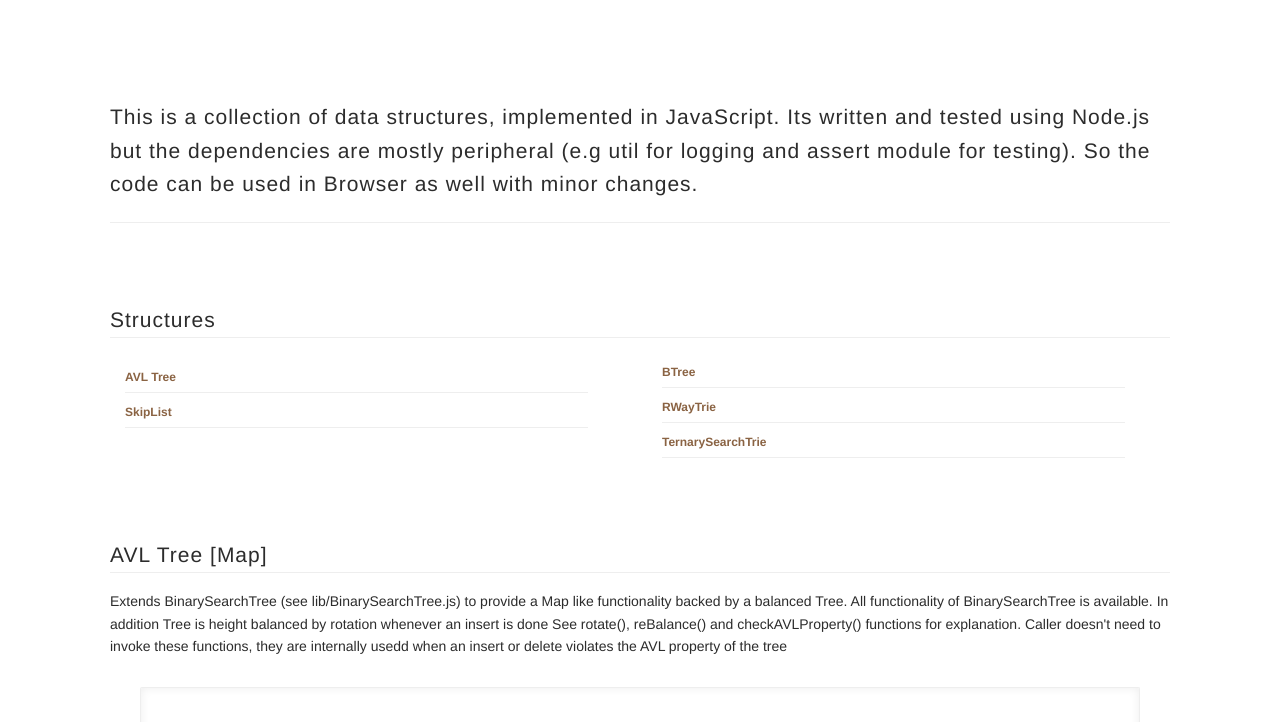
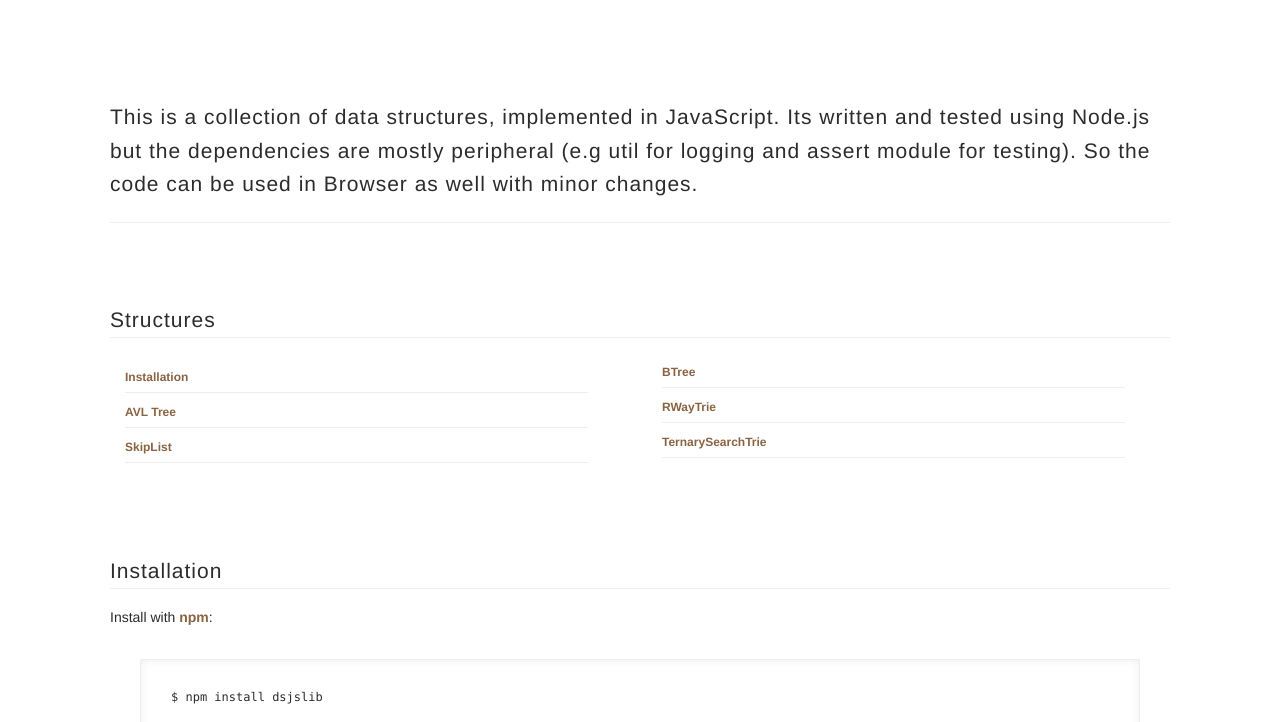
Before and after one commit to monmohan/dsjslib, a website: page index.html in a window 1280 px wide. Shown: the part 230-952 px from the top of the page. Drawn offline with Linux system fonts and the light colour scheme.

Commit message:
Update index.html

```diff
--- a/index.html
+++ b/index.html
@@ -14,12 +14,20 @@
 <h2 id="structs">Structures</h2>
 
 <ul>
+<li><a href="#installation">Installation</a></li>
 <li><a href="#avl-tree-map">AVL Tree</a></li>
 <li><a href="#skiplist-map">SkipList</a></li>
 <li><a href="#btree">BTree</a></li>
 <li><a href="#rwaytrie-map">RWayTrie</a></li>
 <li><a href="#ternarysearchtrie-map">TernarySearchTrie</a></li>
 </ul>
+
+<h2 id="installation">Installation</h2>
+
+<p>Install with <a href="http://npmjs.org">npm</a>:</p>
+
+<pre><code>$ npm install dsjslib
+</code></pre>
 
 <h2 id="avl-tree-map">AVL Tree [Map]</h2>
 <p>Extends BinarySearchTree (see lib/BinarySearchTree.js) to provide a Map like functionality backed by a balanced Tree. All functionality of BinarySearchTree is available. In addition Tree is height balanced by rotation whenever an insert is done See rotate(), reBalance() and checkAVLProperty() functions for explanation. Caller doesn't need to invoke these functions, they are internally usedd when an insert or delete violates the AVL property of the tree</p>
```
